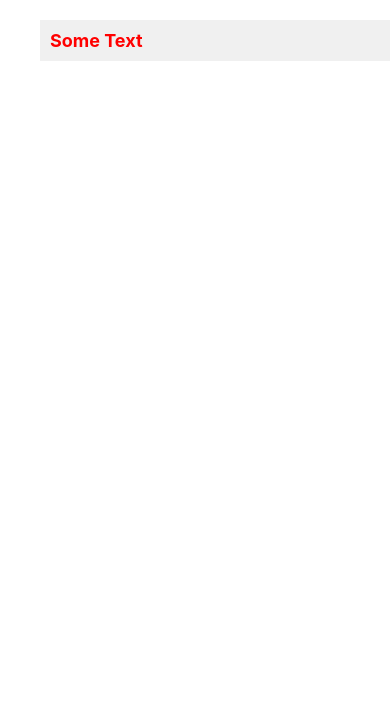
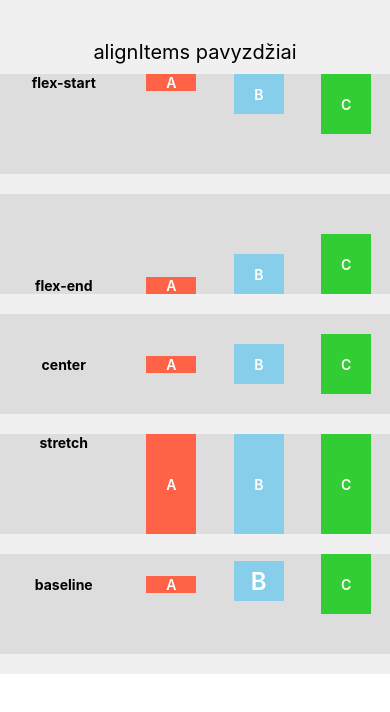
Before and after one commit to JustinasZailskas/hibridines-mobiliosios-progameles, a React Native app in the folder flatList-Image-ScrollView/: screen / in a window 390 px wide. Shown: the top 712 px of the page. Built offline with nearby package versions, Linux system fonts and the light colour scheme.

Commit message:
AlignItems pavyzdys

```diff
--- a/flatList-Image-ScrollView/App.js
+++ b/flatList-Image-ScrollView/App.js
@@ -1,10 +1,11 @@
 import React from 'react';
 import { StyleSheet, Text, View } from 'react-native';
+import AlignItemsExample from './components/AlignItemsExample';
 
 export default function App() {
   return (
-    <View style={[styles.container, { marginLeft: 40 }]}>
-      <Text style={[styles.message, styles.warning]}>Some Text</Text>
+    <View>
+      <AlignItemsExample />
     </View>
   );
 }
--- /dev/null
+++ b/flatList-Image-ScrollView/components/AlignItemsExample.js
@@ -0,0 +1,68 @@
+import React from 'react';
+import { View, Text, StyleSheet } from 'react-native';
+
+export default function AlignItemsExample() {
+  return (
+    <View style={styles.screen}>
+      <Text style={styles.title}>alignItems pavyzdžiai</Text>
+      <Row label="flex-start"  align="flex-start" />
+      <Row label="flex-end"    align="flex-end" />
+      <Row label="center"      align="center" />
+      <Row label="stretch"     align="stretch" stretch />
+      <Row label="baseline"    align="baseline" baseline />
+    </View>
+  );
+}
+// Komponentas eilutei su skirtingu alignItems
+function Row({ label, align, stretch, baseline }) {
+  return (
+    <View style={[styles.row, { alignItems: align }]}>
+      <Text style={styles.label}>{label}</Text>
+      <View style={[styles.box, { backgroundColor: 'tomato' }]}>
+        <Text style={styles.text}>A</Text>
+      </View>
+      <View style={[styles.box, { backgroundColor: 'skyblue', height: stretch ? undefined : 40 }]}>
+        <Text style={[styles.text, baseline && { fontSize: 24 }]}>B</Text>
+      </View>
+      <View style={[styles.box, { backgroundColor: 'limegreen', height: stretch ? undefined : 60 }]}>
+        <Text style={styles.text}>C</Text>
+      </View>
+    </View>
+  );
+}
+
+const styles = StyleSheet.create({
+  screen: {
+    flex: 1,
+    paddingTop: 40,
+    backgroundColor: '#f0f0f0',
+  },
+  title: {
+    fontSize: 20,
+    textAlign: 'center',
+    marginBottom: 10,
+  },
+  row: {
+    flexDirection: 'row',
+    justifyContent: 'space-around',
+    marginBottom: 20,
+    backgroundColor: '#ddd',
+    height: 100,
+  },
+  label: {
+    width: 90,
+    textAlign: 'center',
+    textAlignVertical: 'center',
+    fontWeight: 'bold',
+  },
+  box: {
+    width: 50,
+    backgroundColor: 'tomato',
+    justifyContent: 'center',
+    alignItems: 'center',
+  },
+  text: {
+    color: '#fff',
+    fontWeight: '600',
+  },
+});
```
